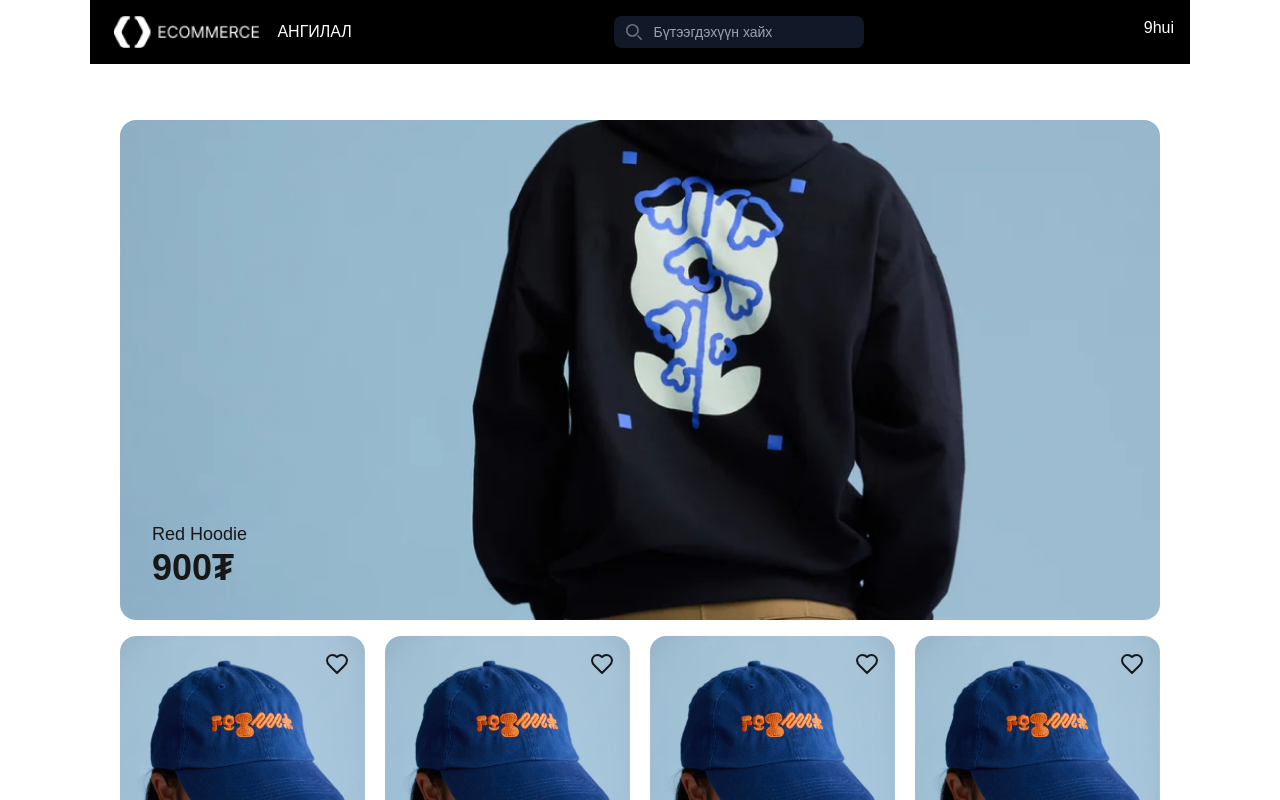
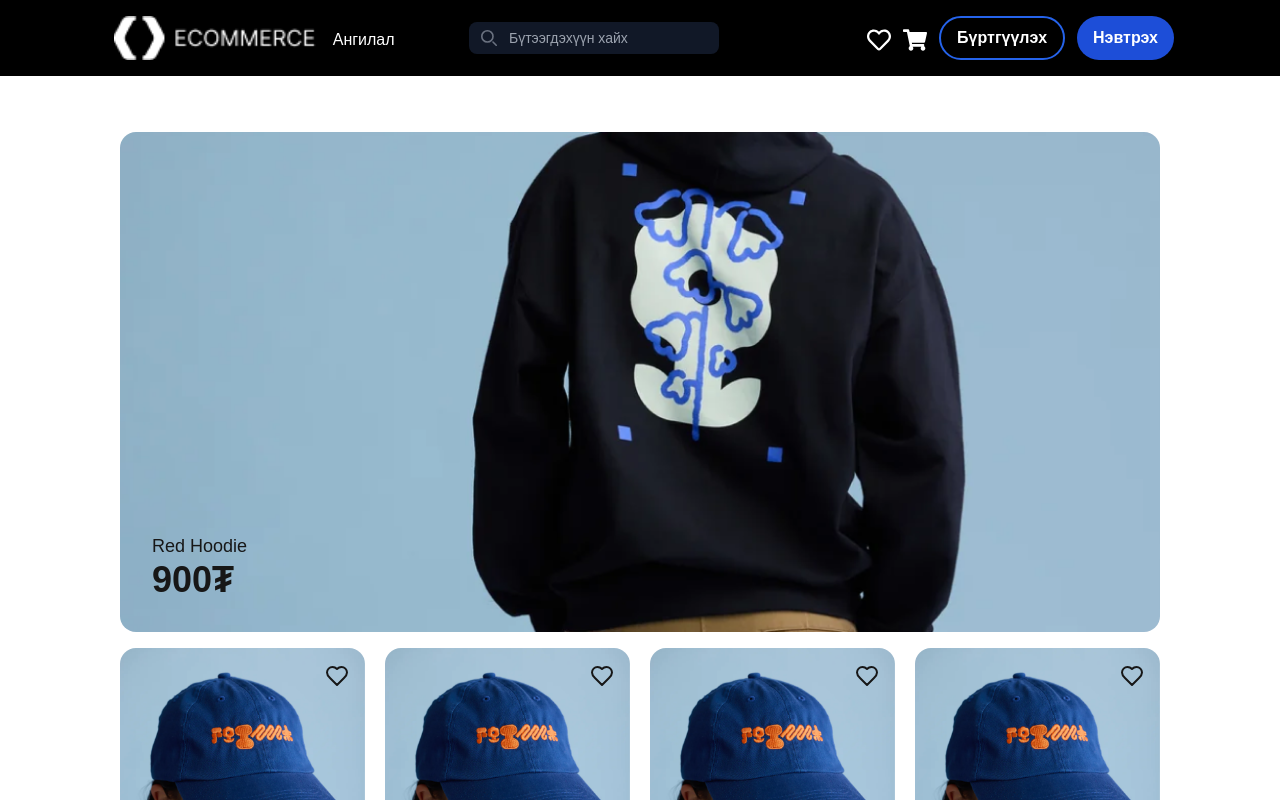
Before and after one commit to 24L-MP1D/e-commerce-team-1, a Next.js app: page / in a window 1280 px wide. Shown: the top 800 px of the page. Built offline with nearby package versions, Linux system fonts and the light colour scheme.

Commit message:
layout pro

```diff
--- a/package.json
+++ b/package.json
@@ -14,6 +14,7 @@
     "next": "14.2.9",
     "react": "^18",
     "react-dom": "^18",
+    "react-icons": "^5.3.0",
     "react-router-dom": "^6.26.2"
   },
   "devDependencies": {
--- a/src/app/layout.tsx
+++ b/src/app/layout.tsx
@@ -2,6 +2,7 @@ import type { Metadata } from "next";
 import localFont from "next/font/local";
 import "./globals.css";
 import Header from "@/components/Header";
+import Footer from "@/components/Footer";
 
 const geistSans = localFont({
   src: "./fonts/GeistVF.woff",
@@ -31,6 +32,7 @@ export default function RootLayout({
       >
         <Header/>
         {children}
+        <Footer />
       </body>
     </html>
   );
--- /dev/null
+++ b/src/components/Footer.tsx
@@ -0,0 +1,28 @@
+import { CiPhone } from "react-icons/ci";
+import { FaFacebook, FaInstagram, FaLinkedin, FaTwitter } from "react-icons/fa";
+import { MdEmail } from "react-icons/md";
+
+export default function Footer() {
+    return <main className="bg-black">
+        <div className="max-w-[1100px] m-auto p-4">
+        <div className="flex pl-2 pt-10 space-x-[500px]">
+            <div><img src="Logo.png" /></div>
+            <div className="flex">
+                <CiPhone className="text-white size-6" />
+                <h1 className="text-white ml-1">(976) 7007-1234</h1>
+                <MdEmail className="text-white size-6  ml-8" />
+               <h1 className="text-white ml-1">contact@ecommerce.mn</h1>
+            </div>
+        </div>
+            <div className="flex text-white pl-2 pt-20 pb-10 space-x-[700px]">
+                    <h1>© 2024 Ecommerce MN</h1>
+                    <div className="flex text-white gap-2">
+                        <a href="/"><FaFacebook className="size-7" /></a>
+                        <a href="/"><FaInstagram className="size-7" /></a>
+                        <a href="/"><FaTwitter className="size-7" /></a>
+                        <a href="/"><FaLinkedin className="size-7" /></a>
+                    </div>
+                </div>
+        </div>
+    </main>
+}
--- a/src/components/Header.tsx
+++ b/src/components/Header.tsx
@@ -1,9 +1,11 @@
+import { FaRegHeart, FaShoppingCart } from "react-icons/fa";
 export default function Header() {
     return (
-        <main className="max-w-[1100px] m-auto bg-black flex p-4">
+        <main className="bg-black">
+            <div className="max-w-[1100px] m-auto flex p-4">
                 <div className="flex pl-2">
                     <img src="Logo.png" />
-                <h4 className="text-white pl-4 mt-1">АНГИЛАЛ</h4>
+                    <a href="/" className="text-white pl-4 mt-3">Ангилал</a>
                 </div>
                 <div className="m-auto">
                     <div className="relative">
@@ -12,10 +14,20 @@ export default function Header() {
                                 <path stroke="currentColor" stroke-linecap="round" stroke-linejoin="round" stroke-width="2" d="m19 19-4-4m0-7A7 7 0 1 1 1 8a7 7 0 0 1 14 0Z"/>
                             </svg>
                         </div>
-                    <input type="search" id="default-search" className="block w-[250px] h-7 p-4 ps-10 text-sm text-gray-900 rounded-lg bg-gray-900" placeholder="Бүтээгдэхүүн хайх" required />
+                        <input type="search" id="default-search" className="block w-[250px] h-7 p-4 ps-10 text-sm text-gray-900 rounded-lg bg-gray-900 text-white" placeholder="Бүтээгдэхүүн хайх" required />
                     </div>
                 </div>
-            <div><h1 className="text-white">9hui</h1></div>
+                <div className="flex gap-3">
+                    <FaRegHeart className="text-white size-6 mt-3" />
+                    <FaShoppingCart className="text-white size-6 mt-3" />
+                    <button className="border-2 border-blue-600 border-solid  text-white font-bold py-2 px-4 rounded-full">
+                        Бүртгүүлэх
+                    </button>
+                    <button className="bg-blue-700 text-white font-bold py-2 px-4 rounded-full">
+                        Нэвтрэх
+                    </button>
+                </div>
+            </div>
         </main>
     )
 }
```
Also changed, not shown: 1 other file (tests, documents, lock files or other folders). Lines whose indentation alone changed are shown as unchanged.
